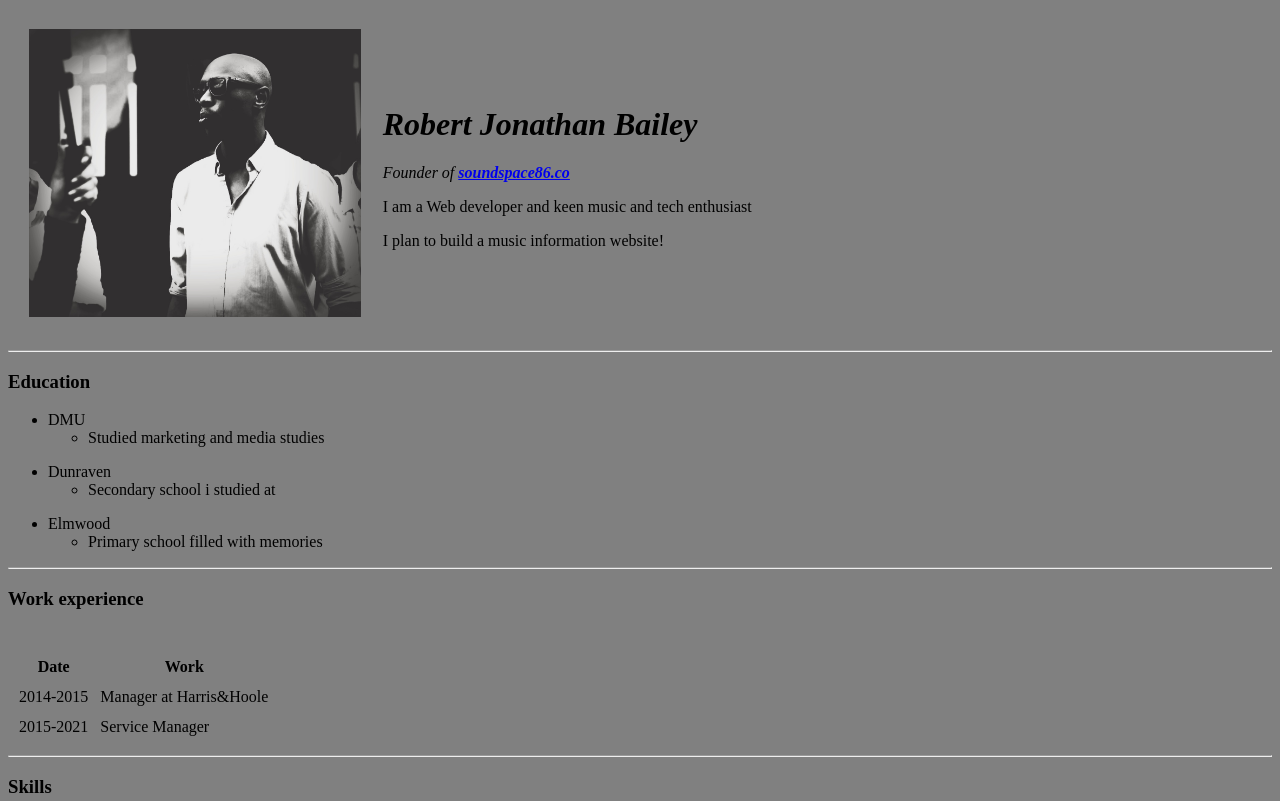
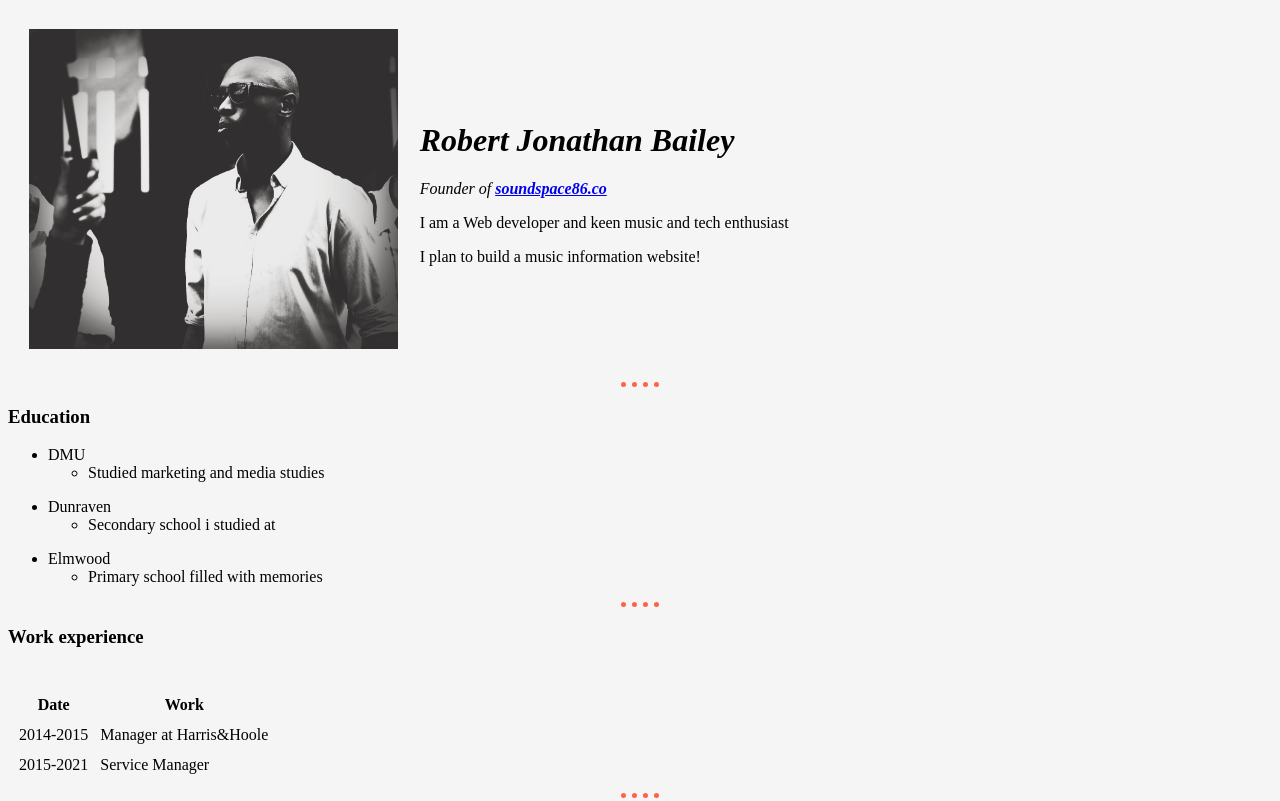
Before and after one commit to Mega2k8/CV, a plain HTML site: page index.html in a window 1280 px wide. Shown: the top 801 px of the page. Drawn offline with Linux system fonts and the light colour scheme.

Commit message:
before debug

```diff
--- a/index.html
+++ b/index.html
@@ -5,15 +5,17 @@
   <meta charset="UTF-8">
   <meta name="viewport" content="width=device-width, initial-scale=1.0">
   <title>Robert's Personal Site</title>
+
+<link rel="stylesheet" href="style.css">
 </head>
 
 
-<body style="background-color:gray ;" >
+<body>
 
   <table cellspacing="20">
     <tr>
       <td>
-        <img style="max-height: 18rem;" src="images/IMG_20200717_132239.jpeg" alt="Robert's profile picture">
+        <img src="images/IMG_20200717_132239.jpeg" alt="Robert's profile picture">
       </td>
 
       <td>
--- a/style.css
+++ b/style.css
@@ -0,0 +1,13 @@
+body {background-color:whitesmoke;}
+
+hr {
+    border-style: none;
+    border-top: dotted;
+    border-color: tomato;
+    border-width: 5px;
+    width: 3%;
+
+
+}
+
+img {max-height: 20rem;}
```
Also changed, not shown: hobbies.html (added, +21 -0 lines), 1 other file.
